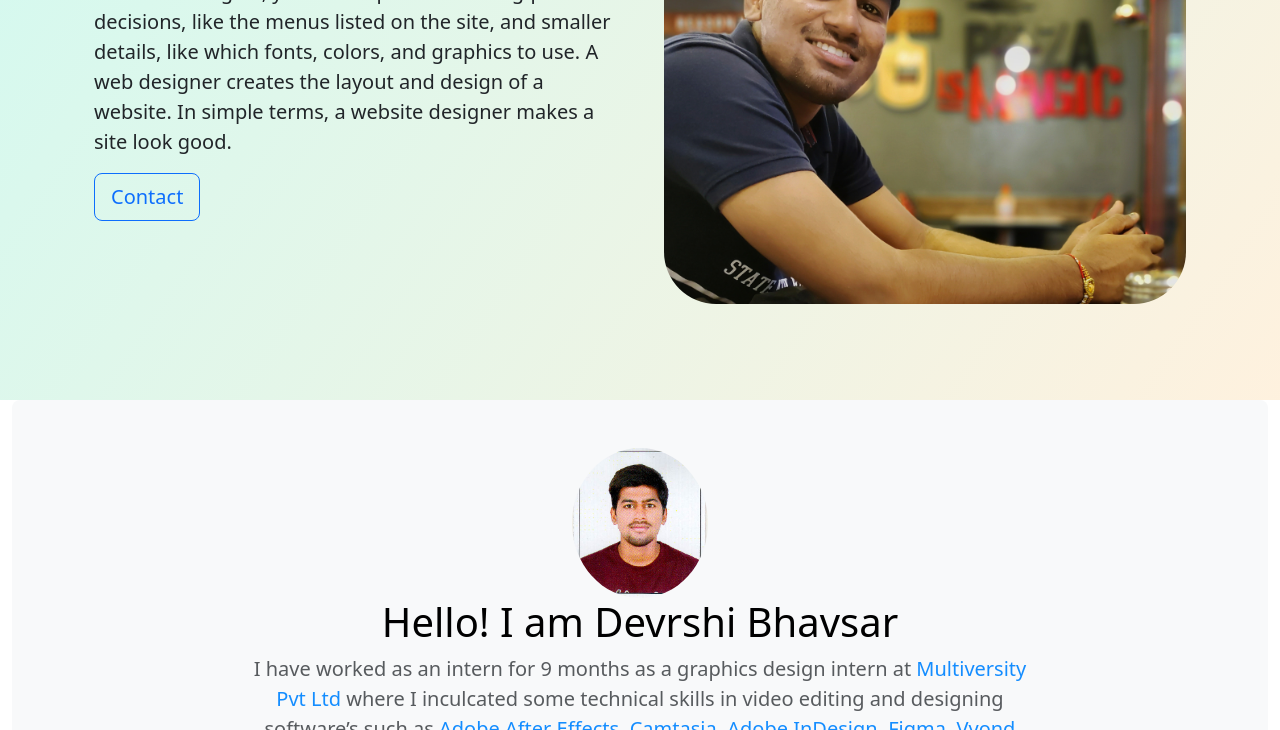
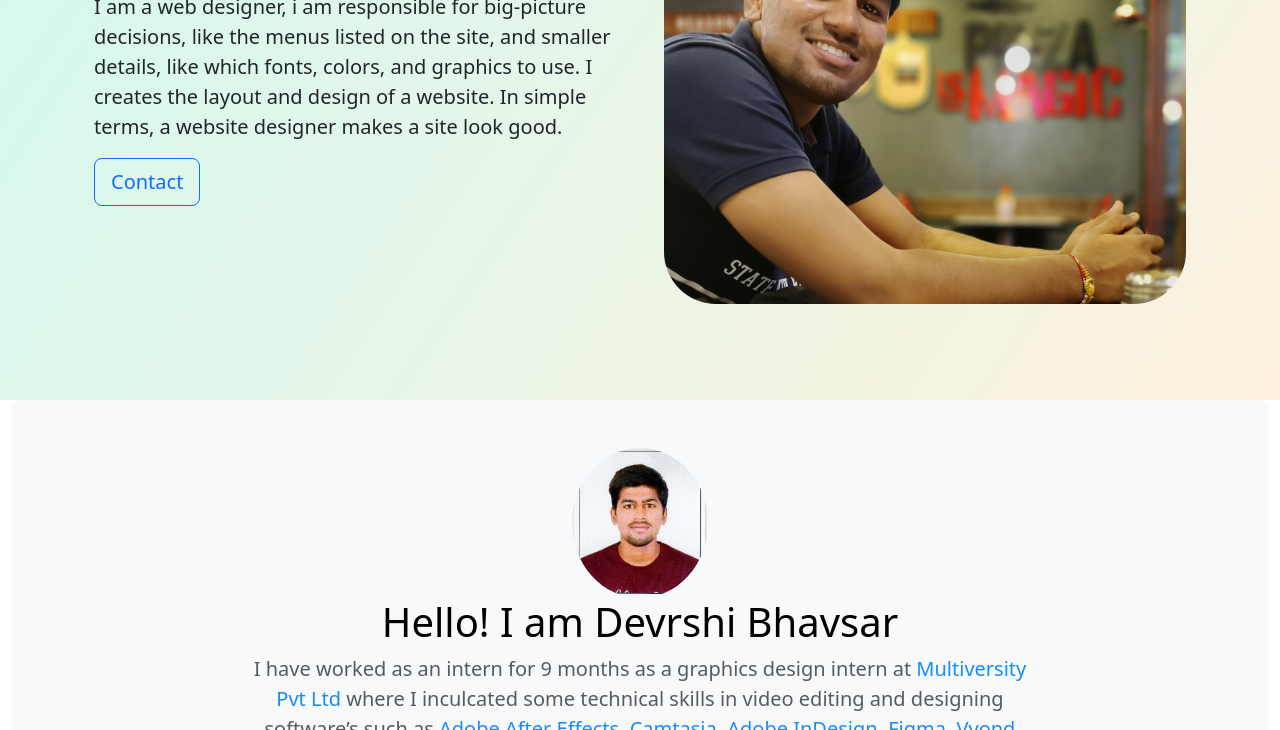
Before and after one commit to ig-devrshi/my-portfolio, a plain HTML site: page index.html in a window 1280 px wide. Shown: the part 370-1100 px from the top of the page. Drawn offline with nearby package versions, Linux system fonts and the light colour scheme.

Commit message:
Add files via upload

```diff
--- a/index.html
+++ b/index.html
@@ -104,11 +104,11 @@
               >Portfolio!
             </h1>
             <p class="lead">
-              As a web designer, you are responsible for big-picture decisions,
+              I am a web designer, i am responsible for big-picture decisions,
               like the menus listed on the site, and smaller details, like which
-              fonts, colors, and graphics to use. A web designer creates the
-              layout and design of a website. In simple terms, a website
-              designer makes a site look good.
+              fonts, colors, and graphics to use. I creates the layout and
+              design of a website. In simple terms, a website designer makes a
+              site look good.
             </p>
             <div class="d-grid gap-2 d-md-flex justify-content-md-start">
               <button type="button" class="btn btn-outline-primary btn-lg px-6">
@@ -218,6 +218,8 @@
               id="card"
               style="
                 background-image: url(./images/7c0ec5135893367.61eff81e902ab.jpg);
+                overflow-clip-margin: content-box;
+                overflow: clip;
               "
             >
               <div
@@ -404,7 +406,6 @@
     </section>
 
     <section id="contact">
-
       <div class="container bg-body-light" id="form">
         <h2 class="pb-2 border-bottom align-items-center lh-1 fw-bold">
           Contact
```
